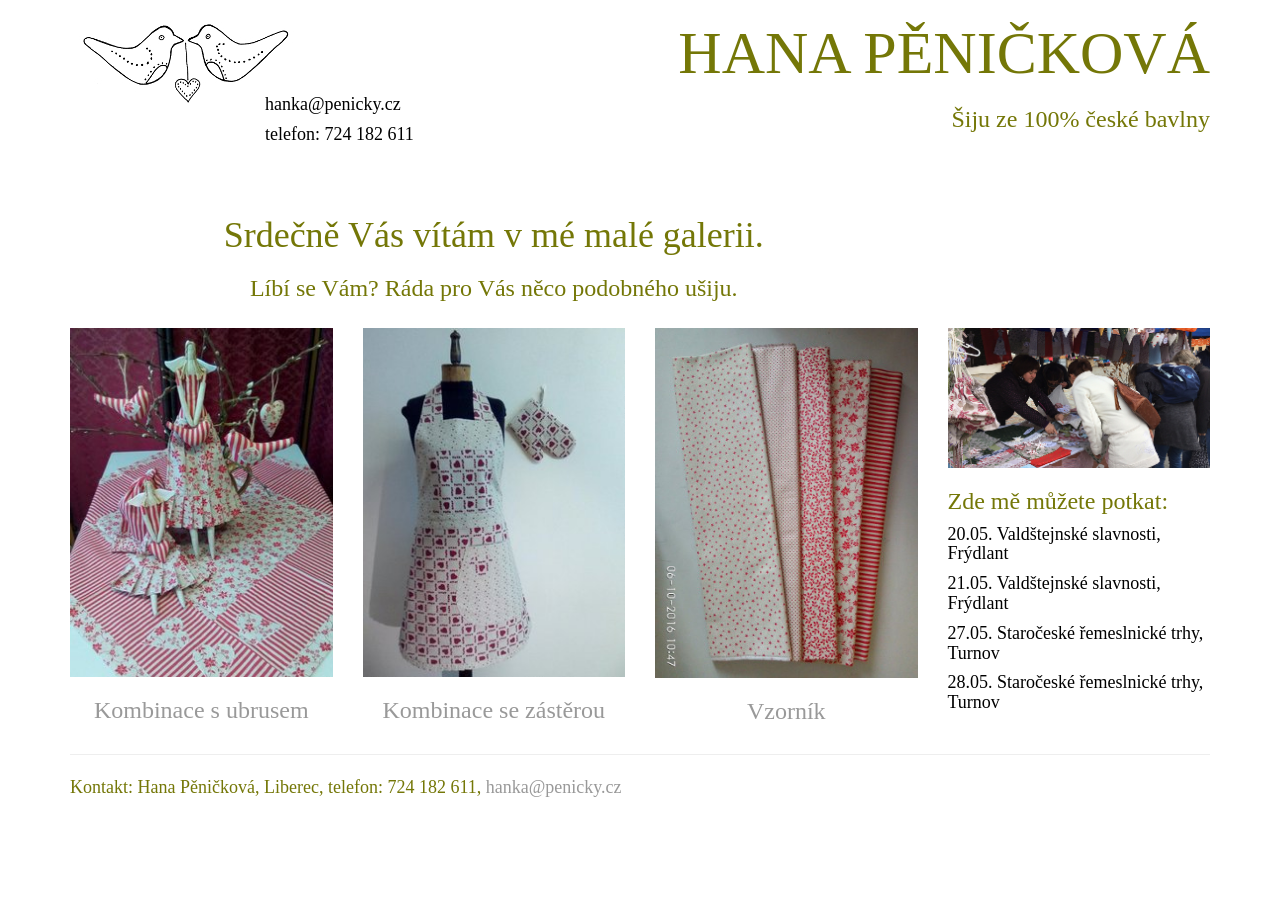
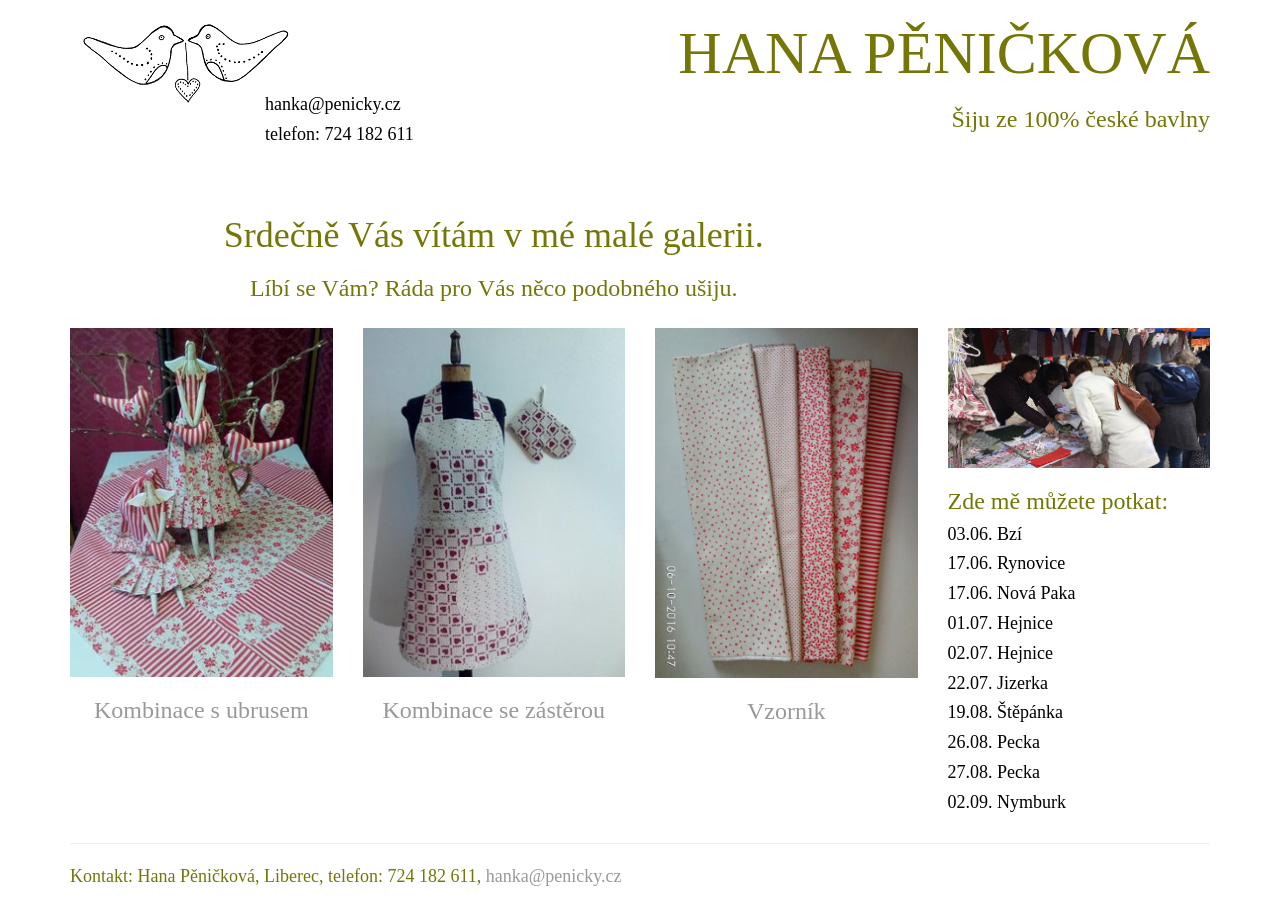
Before and after one commit to janavit/svadlenka, a Jekyll site: the page built from index.md, in a window 1280 px wide. Built offline with Jekyll 4.4.1, drawn with Linux system fonts in a browser that asks for light colours.

Commit message:
Update new dates

```diff
--- a/index.md
+++ b/index.md
@@ -34,11 +34,21 @@ home: true
             <!--<h4>01.04. Toulcův dvůr, Praha</h4>
             <h4>08.04. Nymburk</h4>
             <h4>09.04. Sychrov</h4>
-            <h4>15.04. Dlaskův statek, Dolánky</h4>-->
+            <h4>15.04. Dlaskův statek, Dolánky</h4>
             <h4>20.05. Valdštejnské slavnosti, Frýdlant</h4>
             <h4>21.05. Valdštejnské slavnosti, Frýdlant</h4>
             <h4>27.05. Staročeské řemeslnické trhy, Turnov</h4>
-            <h4>28.05. Staročeské řemeslnické trhy, Turnov</h4>
+            <h4>28.05. Staročeské řemeslnické trhy, Turnov</h4>-->
+            <h4>03.06. Bzí</h4>
+            <h4>17.06. Rynovice</h4>
+            <h4>17.06. Nová Paka</h4>
+            <h4>01.07. Hejnice</h4>
+            <h4>02.07. Hejnice</h4>
+            <h4>22.07. Jizerka</h4>
+            <h4>19.08. Štěpánka</h4>
+            <h4>26.08. Pecka</h4>
+            <h4>27.08. Pecka</h4>
+            <h4>02.09. Nymburk</h4>
         </div>
     </div>
 </div>
```
